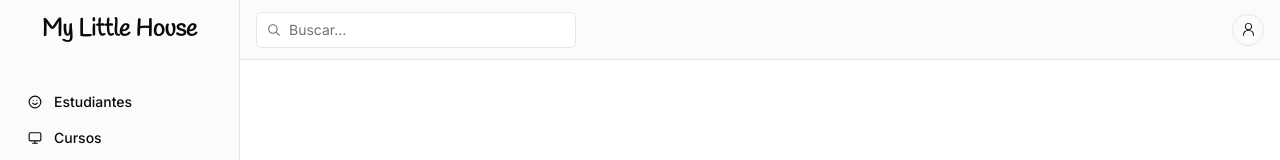
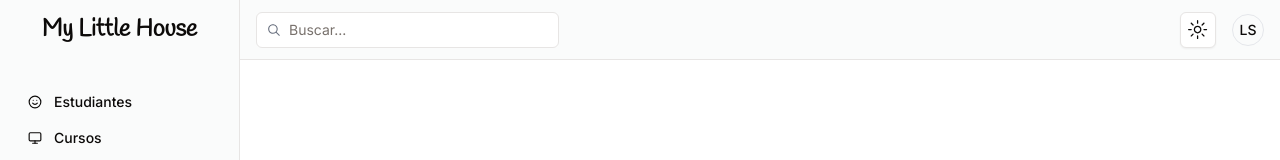
Before and after one commit to lausoffici/my-little-house, a Next.js app: page / in a window 1280 px wide. Shown: the top 160 px of the page. Built offline with nearby package versions, Linux system fonts and the light colour scheme.

Commit message:
add theme toggle functionality

```diff
--- a/package.json
+++ b/package.json
@@ -22,6 +22,7 @@
         "clsx": "^2.1.0",
         "lucide-react": "^0.321.0",
         "next": "14.0.4",
+        "next-themes": "^0.2.1",
         "react": "^18",
         "react-dom": "^18",
         "react-hook-form": "^7.50.0",
--- a/src/app/layout.tsx
+++ b/src/app/layout.tsx
@@ -3,6 +3,7 @@ import { Inter } from 'next/font/google';
 
 import Sidebar from '@/components/Sidebar';
 import TopNavigationBar from '@/components/TopNavigationBar';
+import { ThemeProvider } from '@/components/theme-provider';
 import { Toaster } from '@/components/ui/toaster';
 
 import Favicon from '../../public/assets/metadata/favicon.ico';
@@ -20,6 +21,7 @@ export default function RootLayout({ children }: { children: React.ReactNode })
     return (
         <html lang='en'>
             <body className={`${inter.className} flex`}>
+                <ThemeProvider attribute='class' defaultTheme='system' enableSystem disableTransitionOnChange>
                     <div className='flex h-screen w-full'>
                         <Sidebar />
                         <div className='flex-1 flex flex-col overflow-hidden'>
@@ -28,6 +30,7 @@ export default function RootLayout({ children }: { children: React.ReactNode })
                         </div>
                     </div>
                     <Toaster />
+                </ThemeProvider>
             </body>
         </html>
     );
--- /dev/null
+++ b/src/components/TopNavigationBar/ThemeModeToggle.tsx
@@ -0,0 +1,34 @@
+'use client';
+
+import { MoonIcon, SunIcon } from '@radix-ui/react-icons';
+import { useTheme } from 'next-themes';
+import * as React from 'react';
+
+import { Button } from '@/components/ui/button';
+import {
+    DropdownMenu,
+    DropdownMenuContent,
+    DropdownMenuItem,
+    DropdownMenuTrigger
+} from '@/components/ui/dropdown-menu';
+
+export function ThemeModeToggle() {
+    const { setTheme } = useTheme();
+
+    return (
+        <DropdownMenu>
+            <DropdownMenuTrigger asChild>
+                <Button variant='outline' size='icon'>
+                    <SunIcon className='h-[1.2rem] w-[1.2rem] rotate-0 scale-100 transition-all dark:-rotate-90 dark:scale-0' />
+                    <MoonIcon className='absolute h-[1.2rem] w-[1.2rem] rotate-90 scale-0 transition-all dark:rotate-0 dark:scale-100' />
+                    <span className='sr-only'>Toggle theme</span>
+                </Button>
+            </DropdownMenuTrigger>
+            <DropdownMenuContent align='end'>
+                <DropdownMenuItem onClick={() => setTheme('light')}>Claro</DropdownMenuItem>
+                <DropdownMenuItem onClick={() => setTheme('dark')}>Oscuro</DropdownMenuItem>
+                <DropdownMenuItem onClick={() => setTheme('system')}>Sistema</DropdownMenuItem>
+            </DropdownMenuContent>
+        </DropdownMenu>
+    );
+}
--- a/src/components/TopNavigationBar/TopNavigationBar.tsx
+++ b/src/components/TopNavigationBar/TopNavigationBar.tsx
@@ -1,4 +1,4 @@
-import { MagnifyingGlassIcon, PersonIcon } from '@radix-ui/react-icons';
+import { MagnifyingGlassIcon } from '@radix-ui/react-icons';
 
 import { Button } from '@/components/ui/button';
 import {
@@ -10,6 +10,8 @@ import {
     DropdownMenuTrigger
 } from '@/components/ui/dropdown-menu';
 import { Input } from '@/components/ui/input';
+
+import { ThemeModeToggle } from './ThemeModeToggle';
 
 export default function TopNavigationBar() {
     return (
@@ -26,6 +28,7 @@ export default function TopNavigationBar() {
                     </div>
                 </form>
             </div>
+            <ThemeModeToggle />
             <DropdownMenu>
                 <DropdownMenuTrigger asChild>
                     <Button
@@ -33,7 +36,7 @@ export default function TopNavigationBar() {
                         size='icon'
                         variant='ghost'
                     >
-                        <PersonIcon />
+                        LS
                         <span className='sr-only'>Toggle user menu</span>
                     </Button>
                 </DropdownMenuTrigger>
--- /dev/null
+++ b/src/components/theme-provider.tsx
@@ -0,0 +1,9 @@
+'use client';
+
+import { ThemeProvider as NextThemesProvider } from 'next-themes';
+import { type ThemeProviderProps } from 'next-themes/dist/types';
+import * as React from 'react';
+
+export function ThemeProvider({ children, ...props }: ThemeProviderProps) {
+    return <NextThemesProvider {...props}>{children}</NextThemesProvider>;
+}
```
Also changed, not shown: 1 other file (tests, documents, lock files or other folders). Lines whose indentation alone changed are shown as unchanged.
